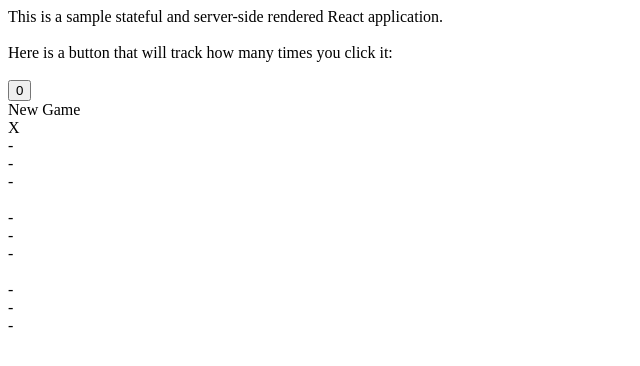
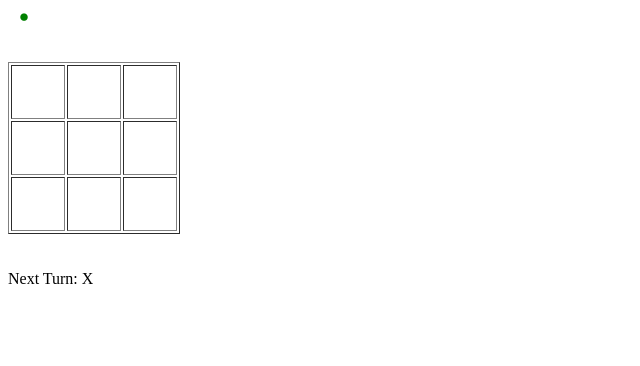
Before and after one commit to need4eat/tictactoereact, a React app: page / in a window 1280 px wide. Shown: the top 366 px of the page, without its empty margins (0-640 px from the left). Built offline with nearby package versions, Linux system fonts and the light colour scheme; the HTML template or start-up script is replaced by a standard one.

Commit message:
minimal game works

```diff
--- a/src/components/App.js
+++ b/src/components/App.js
@@ -1,27 +1,9 @@
 import React, { useState } from "react";
-
-const GameState = {
-  NEW_GAME: "New Game",
-  PLAYER_X: "Player X's Turn",
-  PLAYER_O: "Player Y's Turn",
-  GAME_OVER: "Game Over"
-};
 
 export default function App() {
   const [count, setCount] = useState(0);
 
-  return (
-    <div>
-      This is a sample stateful and server-side rendered React application.
-      <br />
-      <br />
-      Here is a button that will track how many times you click it:
-      <br />
-      <br />
-      <button onClick={() => setCount(count + 1)}>{count}</button>
-      <Game />
-    </div>
-  );
+  return <Game />;
 }
 
 function Game() {
@@ -29,31 +11,89 @@ function Game() {
     currentPlayer: "X",
     nextPlayer: "O",
     board: [["-", "-", "-"], ["-", "-", "-"], ["-", "-", "-"]],
-    gameState: GameState.NEW_GAME
+    isGameInProgress: true
   });
 
   function isYCompleted(cellY, board) {
-    if (board[cellY][0] == "-") return false;
-    let candidate = board[cellY][0];
-    for (let x = 0; x < 2; ++x) {
-      if (board[cellY][x] != candidate) return false;
+    if (board[cellY][0] == "-") {
+      return false;
     }
+
+    const candidate = board[cellY][0];
+    for (let x = 0; x < 3; ++x) {
+      if (board[cellY][x] != candidate) {
+        return false;
+      }
+    }
+
     return true;
   }
 
   function isXCompleted(cellX, board) {
     if (board[0][cellX] == "-") return false;
-    let candidate = board[0][cellX];
-    for (let y = 0; y < 2; ++y) {
+    const candidate = board[0][cellX];
+    for (let y = 0; y < 3; ++y) {
       if (board[y][cellX] != candidate) return false;
     }
     return true;
   }
 
-  function isGameOver(board) {
-    for (let i = 0; i < 2; ++i) {
-      if (isYCompleted(i, board) || isXCompleted(i, board)) return true;
+  function isTopLeftDiagonalCompleted(board) {
+    if (board[0][0] == "-") {
+      return false;
     }
+
+    const candidate = board[0][0];
+    for (let i = 0; i < 3; ++i) {
+      if (board[i][i] != candidate) {
+        return false;
+      }
+    }
+
+    return true;
+  }
+
+  function isTopRightDiagonalCompleted(board) {
+    if (board[0][2] == "-") {
+      return false;
+    }
+
+    const candidate = board[0][2];
+    for (let i = 0; i < 3; ++i) {
+      if (board[i][2 - i] != candidate) {
+        return false;
+      }
+    }
+
+    return true;
+  }
+
+  function hasGameEnded(board) {
+    // Check if somebody won the game
+    for (let i = 0; i < 3; ++i) {
+      if (isYCompleted(i, board) || isXCompleted(i, board)) {
+        return true;
+      }
+    }
+
+    if (
+      isTopLeftDiagonalCompleted(board) ||
+      isTopRightDiagonalCompleted(board)
+    ) {
+      return true;
+    }
+
+    // Check if the game ended in a draw
+    let hasGameEndedInADraw = true;
+    for (let i = 0; i < 3; ++i) {
+      for (let j = 0; j < 3; ++j) {
+        if (board[i][j] == "-") {
+          hasGameEndedInADraw = false;
+        }
+      }
+    }
+
+    return hasGameEndedInADraw;
   }
 
   function setCurrentPlayer(player) {
@@ -61,7 +101,7 @@ function Game() {
       currentPlayer: player,
       nextPlayer: player == "X" ? "O" : "X",
       board: state.board,
-      gameState: player == "X" ? setGameState(GameState.PLAYER_X) : setGameState(GameState.PLAYER_O),
+      isGameInProgress: state.isGameInProgress
     });
   }
 
@@ -69,97 +109,139 @@ function Game() {
     state.board[cellY][cellX] = state.currentPlayer;
   }
 
-  function setGameState(gameState) {
-    state.gameState = gameState;
+  function onTileClicked(cellX, cellY) {
+    if (!state.isGameInProgress) {
+      return;
     }
 
-  function onTileClicked(cellX, cellY) {
-    if (state.board[cellY][cellX] != "-") return;
+    if (state.board[cellY][cellX] != "-") {
+      return;
+    }
 
     setBoardState(cellX, cellY);
+
+    if (hasGameEnded(state.board)) {
+      state.isGameInProgress = false;
+    }
+
     setCurrentPlayer(state.nextPlayer);
-
-    if (isGameOver(state.board)) {
-      setGameState(GameState.GAME_OVER);
-    }
   }
 
   return (
     <div>
-      <GameStatus gameState={state.gameState} />
-      <CurrentPlayer currentPlayer={state.currentPlayer} />
+      <GameStatus isGameInProgress={state.isGameInProgress} />
+      <br />
+      <br />
+      <table border="1">
+        <tr>
+          <td>
             <Tile
               cellState={state.board[0][0]}
               onTileClicked={onTileClicked}
               cellY={0}
               cellX={0}
             />
+          </td>
+          <td>
             <Tile
               cellState={state.board[0][1]}
               onTileClicked={onTileClicked}
               cellY={0}
               cellX={1}
             />
+          </td>
+          <td>
             <Tile
               cellState={state.board[0][2]}
               onTileClicked={onTileClicked}
               cellY={0}
               cellX={2}
             />
-      <br />
+          </td>
+        </tr>
+        <tr>
+          <td>
             <Tile
               cellState={state.board[1][0]}
               onTileClicked={onTileClicked}
               cellY={1}
               cellX={0}
             />
+          </td>
+          <td>
             <Tile
               cellState={state.board[1][1]}
               onTileClicked={onTileClicked}
               cellY={1}
               cellX={1}
             />
+          </td>
+          <td>
             <Tile
               cellState={state.board[1][2]}
               onTileClicked={onTileClicked}
               cellY={1}
               cellX={2}
             />
-      <br />
+          </td>
+        </tr>
+        <tr>
+          <td>
             <Tile
               cellState={state.board[2][0]}
               onTileClicked={onTileClicked}
               cellY={2}
               cellX={0}
             />
+          </td>
+          <td>
             <Tile
               cellState={state.board[2][1]}
               onTileClicked={onTileClicked}
               cellY={2}
               cellX={1}
             />
+          </td>
+          <td>
             <Tile
               cellState={state.board[2][2]}
               onTileClicked={onTileClicked}
               cellY={2}
               cellX={2}
             />
+          </td>
+        </tr>
+      </table>
+      <br />
+      <br />
+      <CurrentPlayer currentPlayer={state.currentPlayer} />
     </div>
   );
 }
 
 function Tile(props) {
+  const cellState = props.cellState == "-" ? "" : props.cellState;
   return (
-    <div onClick={() => props.onTileClicked(props.cellX, props.cellY)}>
-      {props.cellState}
+    <div
+      style={{
+        width: "50px",
+        height: "50px",
+        textAlign: "center"
+      }}
+      onClick={() => props.onTileClicked(props.cellX, props.cellY)}
+    >
+      {cellState}
     </div>
   );
 }
 
 function CurrentPlayer(props) {
-  return <div>{props.currentPlayer}</div>;
+  return <div>Next Turn: {props.currentPlayer}</div>;
 }
 
 function GameStatus(props) {
-  return <div>{props.gameState}</div>;
+  const color = props.isGameInProgress ? "green" : "red";
+  return (
+    <div style={{ color: color, fontSize: "30" }}>&nbsp;&nbsp;&nbsp;⏺</div>
+  );
 }
```
Lines whose indentation alone changed are shown as unchanged.
